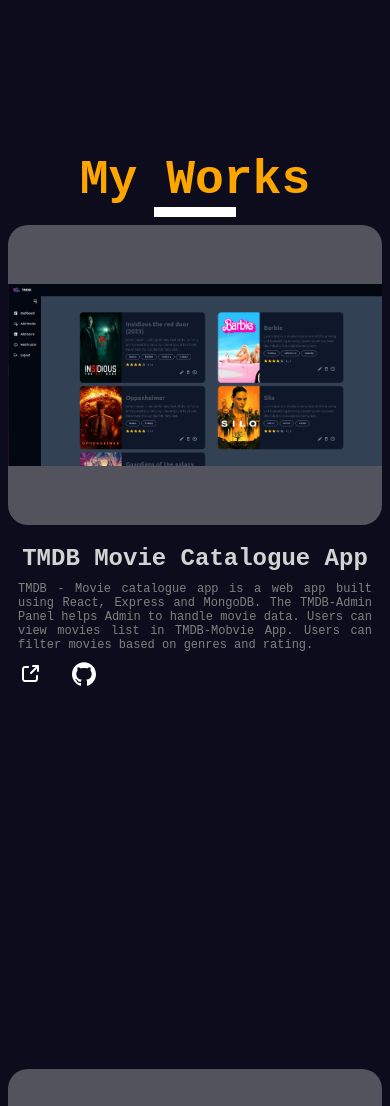
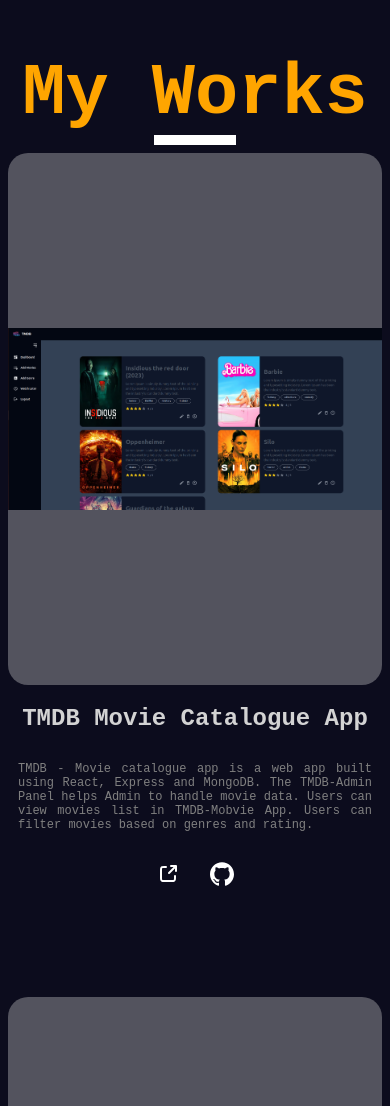
Before and after one commit to shincyshnz/my-portfolio, a React (Vite) app in the folder my-portfolio/: page / in a window 390 px wide. Shown: the part 3967-5073 px from the top of the page. Built offline with nearby package versions, Linux system fonts and the light colour scheme.

Commit message:
tablet - portfolio complete

```diff
--- a/my-portfolio/src/pages/portfolio/portfolio.scss
+++ b/my-portfolio/src/pages/portfolio/portfolio.scss
@@ -15,6 +15,11 @@
         @include mobile {
             padding-top: calc(100vh - 100px);
             font-size: 24px;
+        }
+
+        @include tablet {
+            padding-top: calc(100vh - 200px);
+            font-size: 36px;
         }
 
         .progressBar {
@@ -48,6 +53,11 @@
                 margin: 0;
             }
 
+            @include tablet {
+                flex-direction: column;
+                padding: 8px;
+            }
+
             .imageContainer {
                 flex: 2;
                 height: 50%;
@@ -59,12 +69,21 @@
                     max-height: 300px;
                 }
 
+                @include tablet {
+                    width: 100%;
+                    max-height: 600px;
+                }
+
                 img {
                     width: 100%;
                     height: 100%;
                     object-fit: cover;
 
                     @include mobile {
+                        object-fit: contain;
+                    }
+
+                    @include tablet {
                         object-fit: contain;
                     }
                 }
@@ -81,8 +100,15 @@
                     transform: none !important;
                     padding: 10px;
                     gap: 10px;
-                    // align-items: center;
+                    align-items: center;
                     text-align: center;
+                }
+
+                @include tablet {
+                    transform: none !important;
+                    gap: 30px;
+                    text-align: center;
+                    align-items: center;
                 }
 
                 h2 {
```
